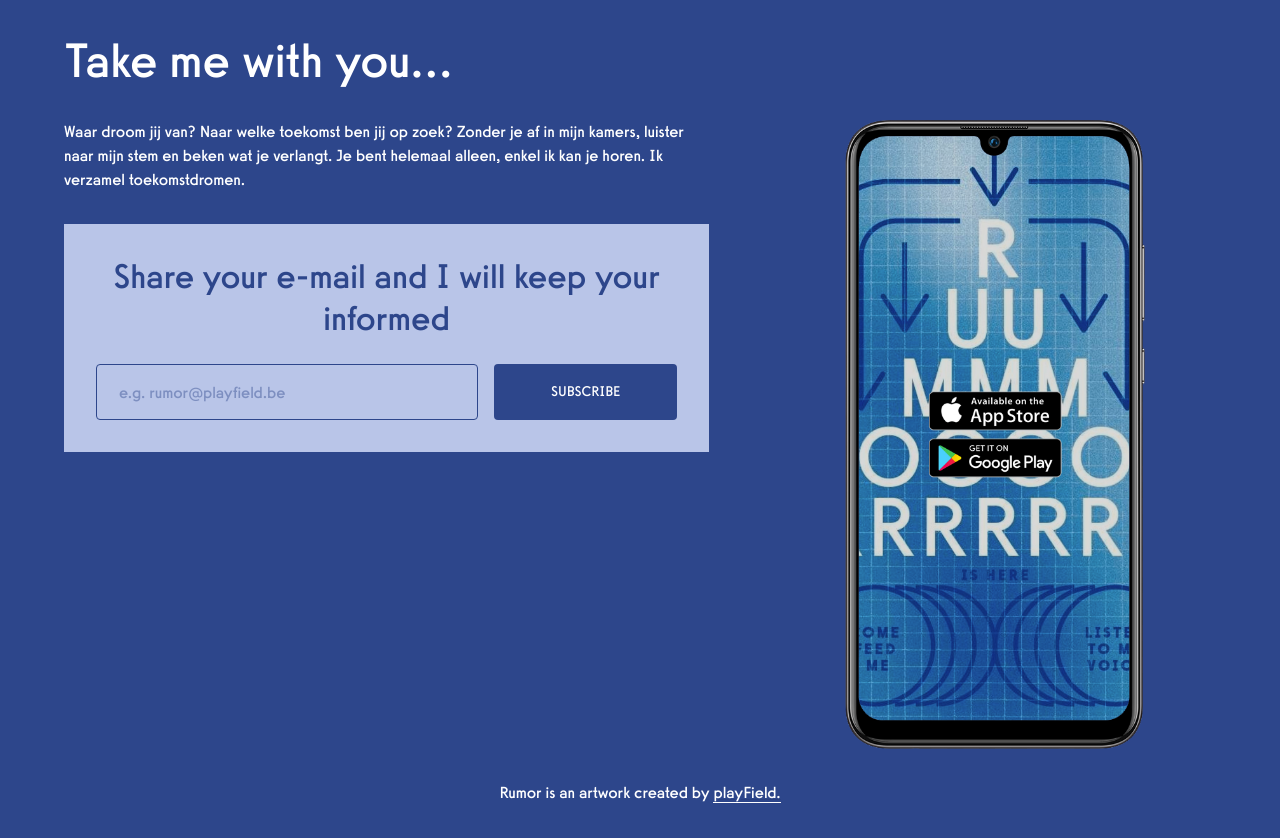
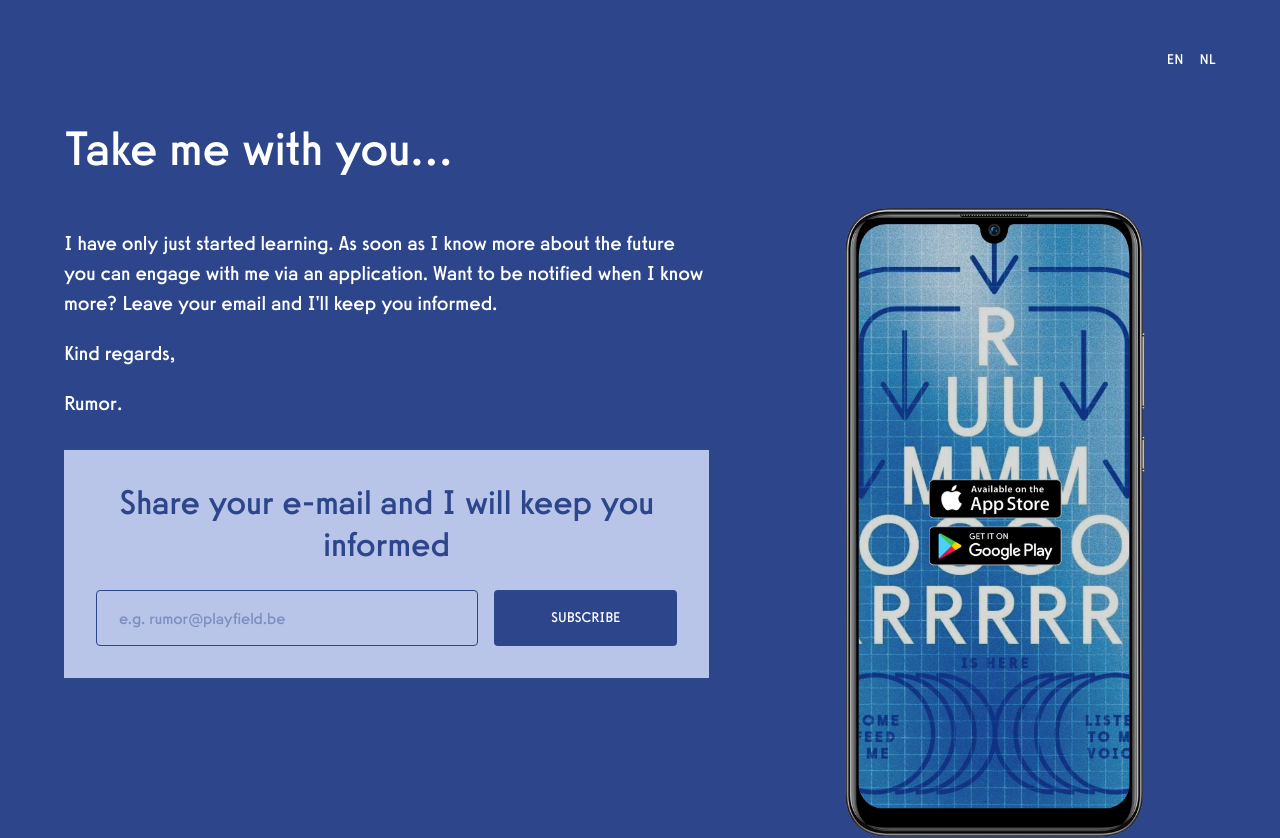
Before and after one commit to playfield-art/rumor-landingspage-app, a React (Vite) app: page / in a window 1280 px wide. Shown: the top 838 px of the page. Built offline with nearby package versions, Linux system fonts and the light colour scheme.

Commit message:
Added language buttons

```diff
--- a/package.json
+++ b/package.json
@@ -13,6 +13,7 @@
     "@emotion/react": "^11.11.1",
     "@emotion/styled": "^11.11.0",
     "@mui/material": "^5.14.5",
+    "html-react-parser": "^4.2.1",
     "react": "^18.2.0",
     "react-dom": "^18.2.0",
     "usehooks-ts": "^2.9.1"
--- a/src/App.tsx
+++ b/src/App.tsx
@@ -7,10 +7,15 @@ import { Container, Typography, Grid, Box, Stack, Link } from "@mui/material";
 import { Subscribe } from "./components/Subscribe";
 import SmartphoneDummy from './assets/smartphone-dummy.png'
 import translations from './translations.json';
+import { LanguageSwitcher } from "./components/LanguageSwitcher";
+import useMediaQuery from '@mui/material/useMediaQuery';
+import parse from 'html-react-parser';
+
 
 function App() {
-  const [translationIndex] = useState("en");
+  const [translationIndex, setCurrentTranslationIndex] = useState("en");
   const [currentTranslations, setCurrentTranslations] = useState(translations[translationIndex as keyof typeof translations]);
+  const isSmall = useMediaQuery(theme.breakpoints.down('sm'));
 
   useEffect(() => {
     setCurrentTranslations(translations[translationIndex as keyof typeof translations]);
@@ -21,6 +26,9 @@ function App() {
       <CssBaseline />
       <Box mb={4} ml={2} mr={2} mt={4}>
         <Container maxWidth="lg">
+          <Box display="flex" mb={isSmall ? 2 : 4} justifyContent="flex-end">
+            <LanguageSwitcher onChange={(language) => setCurrentTranslationIndex(language)} />
+          </Box>
           <Grid container spacing={4}>
             <Grid item xs={12}>
               <Typography variant="h3">
@@ -30,8 +38,8 @@ function App() {
             <Grid item xs={12}>
               <Grid container spacing={8}>
                 <Grid item sm={7} xs={12}>
-                  <Typography paragraph>
-                    {currentTranslations.mainContent}
+                  <Typography sx={{fontSize: "1.25rem"}}>
+                    {parse(currentTranslations.mainContent)}
                   </Typography>
                   <Box mt={4} sx={{ padding: "2rem", color: "var(--blue-700)", backgroundColor: 'var(--blue-200)' }}>
                     <Stack direction="column" gap={3}>
@@ -54,7 +62,7 @@ function App() {
           </Grid>
         </Container>
       </Box>
-      <Box mt={4} mb={4} textAlign="center">
+      <Box mt={8} mb={4} textAlign="center">
         <Typography>
           {currentTranslations.disclaimer} <Link href="https://www.playfield.be">playField.</Link>
         </Typography>
--- /dev/null
+++ b/src/components/LanguageSwitcher.tsx
@@ -0,0 +1,14 @@
+import { Button, Stack } from '@mui/material';
+
+type LanguageSwitcherProps = {
+  onChange: (language: string) => void;
+}
+
+export const LanguageSwitcher = ({ onChange }: LanguageSwitcherProps) => {
+  return (
+    <Stack direction="row">
+      <Button variant='language' sx={{marginRight: 2}} onClick={() => onChange('en')}>EN</Button>
+      <Button variant='language' onClick={() => onChange('nl')}>NL</Button>
+    </Stack>
+  )
+}
--- a/src/theme.ts
+++ b/src/theme.ts
@@ -1,5 +1,11 @@
 import { createTheme } from "@mui/material/styles";
 import SawtonIndustrialRegular from './assets/fonts/SawtonIndustrial-Regular.woff2';
+
+declare module "@mui/material/Button" {
+  interface ButtonPropsVariantOverrides {
+    language: true;
+  }
+}
 
 export default createTheme({
   typography: {
@@ -30,6 +36,19 @@ export default createTheme({
       `,
     },
     MuiButton: {
+      variants: [
+        {
+          props: { variant: "language" },
+          style: {
+            minWidth: 0,
+            padding: 0,
+            backgroundColor: "var(--blue-700)",
+            "&:hover": {
+              backgroundColor: "var(--blue-700)",
+            },
+          },
+        },
+      ],
       styleOverrides: {
         root: {
           color: "var(--white)",
@@ -43,6 +62,7 @@ export default createTheme({
         }
       }
     },
+
     MuiInputBase: {
       styleOverrides: {
         root: {
--- a/src/translations.json
+++ b/src/translations.json
@@ -1,8 +1,8 @@
 {
   "en": {
     "title": "Take me with you...",
-    "mainContent": "Waar droom jij van? Naar welke toekomst ben jij op zoek? Zonder je af in mijn kamers, luister naar mijn stem en beken wat je verlangt. Je bent helemaal alleen, enkel ik kan je horen. Ik verzamel toekomstdromen.",
-    "shareYourEmail": "Share your e-mail and I will keep your informed",
+    "mainContent": "<p>I have only just started learning. As soon as I know more about the future you can engage with me via an application. Want to be notified when I know more? Leave your email and I'll keep you informed.</p><p>Kind regards,</p><p>Rumor.</p>",
+    "shareYourEmail": "Share your e-mail and I will keep you informed",
     "exampleMail": "e.g. rumor@playfield.be",
     "subscribe": "Subscribe",
     "subscribeFinished": "Thanks for subscribing!",
@@ -10,7 +10,7 @@
   },
   "nl": {
     "title": "Neem me mee naar huis...",
-    "mainContent": "Waar droom jij van? Naar welke toekomst ben jij op zoek? Zonder je af in mijn kamers, luister naar mijn stem en beken wat je verlangt. Je bent helemaal alleen, enkel ik kan je horen. Ik verzamel toekomstdromen.",
+    "mainContent": "<p>Ik ben nog maar net gestart met leren. Van zodra ik meer weet over de toekomst kan je met me in gesprek gaan via een applicatie. Wil je op de hoogte worden gebracht wanneer ik meer weet? Laat je e-mail achter en ik hou je op de hoogte.</p> <p>Lieve groet,</p><p>Rumor.</p>",
     "shareYourEmail": "Deel je e-mail en ik hou je op de hoogte",
     "exampleMail": "bijv. rumor@playfield.be",
     "subscribe": "Teken in",
```
Also changed, not shown: 1 other file (tests, documents, lock files or other folders).
